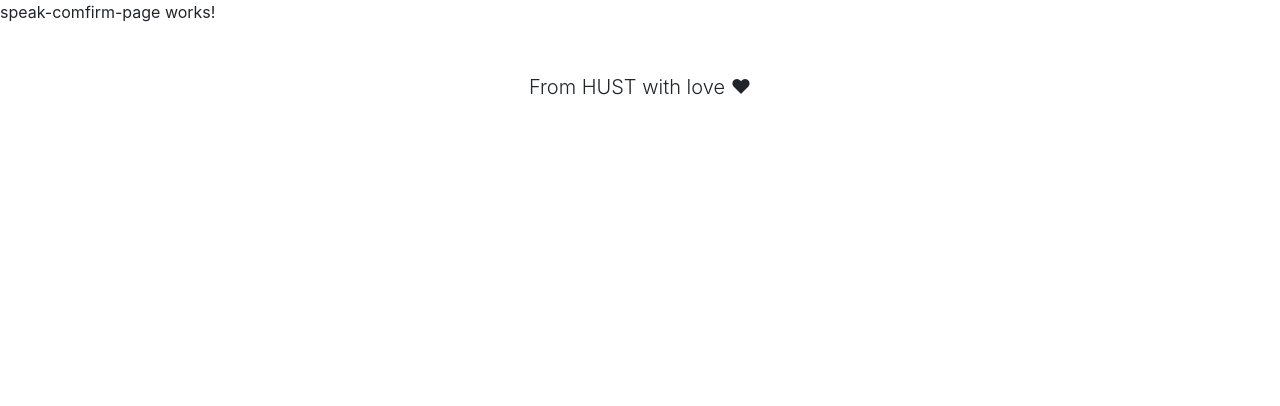
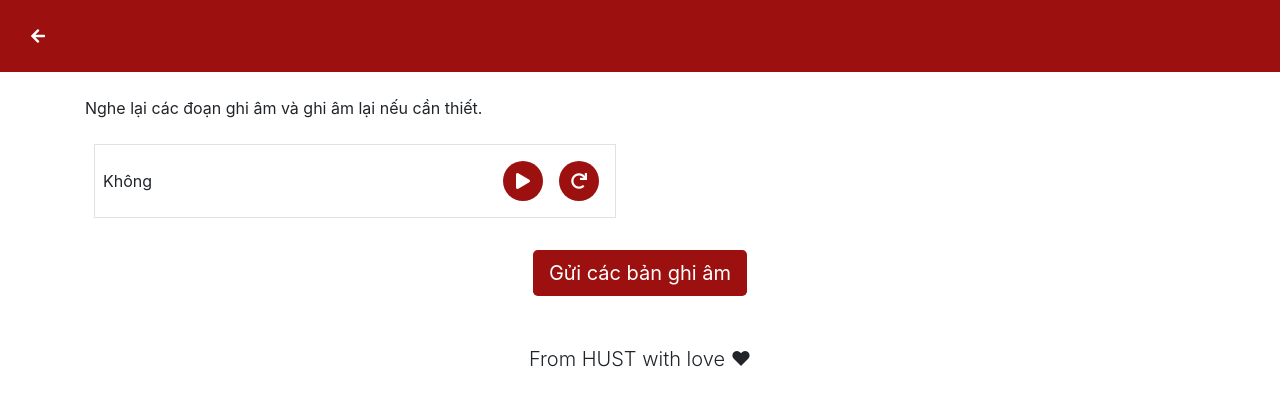
Before and after one commit to tranHieuDev23/VSCD, an Angular app: page /speak-confirm in a window 1280 px wide. Shown: the top 406 px of the page. Built offline with nearby package versions, Linux system fonts and the light colour scheme.

Commit message:
Draft for Speech confirmation page

```diff
--- a/src/app/view/pages/listen-page/listen-page.component.html
+++ b/src/app/view/pages/listen-page/listen-page.component.html
@@ -20,17 +20,14 @@
             </div>
         </div>
         <div class="col-md-6 d-flex flex-column justify-content-center py-4">
-            <button type="button" class="btn btn-primary rounded-circle shadow m-2 mx-auto" id="speak"
-                style="width: 4rem; height: 4rem;">
+            <button type="button" class="btn btn-primary rounded-circle shadow m-2 mx-auto" style="width: 4rem; height: 4rem;">
                 <i class="fas fa-play"></i>
             </button>
             <div class="mx-auto">
-                <button type="button" class="btn btn-primary rounded-circle shadow m-2" id="speak"
-                    style="width: 4rem; height: 4rem;">
+                <button type="button" class="btn btn-primary rounded-circle shadow m-2" style="width: 4rem; height: 4rem;">
                     <i class="fas fa-check"></i>
                 </button>
-                <button type="button" class="btn btn-primary rounded-circle shadow m-2" id="speak"
-                    style="width: 4rem; height: 4rem;">
+                <button type="button" class="btn btn-primary rounded-circle shadow m-2" style="width: 4rem; height: 4rem;">
                     <i class="fas fa-times"></i>
                 </button>
             </div>
--- a/src/app/view/pages/speak-comfirm-page/speak-comfirm-page.component.html
+++ b/src/app/view/pages/speak-comfirm-page/speak-comfirm-page.component.html
@@ -1 +1,32 @@
-<p>speak-comfirm-page works!</p>
+<div class="container-fluid header">
+    <nav class="nav py-2 py-md-3">
+        <a class="nav-link active" routerLink="/">
+            <i class="fas fa-arrow-left"></i>
+        </a>
+    </nav>
+</div>
+
+<div class="container my-4">
+    <p>Nghe lại các đoạn ghi âm và ghi âm lại nếu cần thiết.</p>
+    <div class="row">
+        <div class="col-md-6 px-4 py-2">
+            <div class="d-flex justify-content-between align-items-center mx-auto p-2 border">
+                <p class="my-auto">Không</p>
+                <div>
+                    <button type="button" class="btn btn-primary rounded-circle m-2" style="width: 2.5rem; height: 2.5rem;">
+                        <i class="fas fa-play"></i>
+                    </button>
+                    <button type="button" class="btn btn-primary rounded-circle m-2" style="width: 2.5rem; height: 2.5rem;">
+                        <i class="fas fa-redo"></i>
+                    </button>
+                </div>
+            </div>
+        </div>
+
+        <div class="col-12">
+            <button type="button" class="btn btn-lg btn-primary mt-4 mx-auto d-block">
+                Gửi các bản ghi âm
+            </button>
+        </div>
+    </div>
+</div>
--- a/src/app/view/pages/speak-comfirm-page/speak-comfirm-page.component.scss
+++ b/src/app/view/pages/speak-comfirm-page/speak-comfirm-page.component.scss
@@ -0,0 +1,4 @@
+button {
+  border: none;
+  background-color: #9c100f;
+}
--- a/src/app/view/pages/speak-page/speak-page.component.html
+++ b/src/app/view/pages/speak-page/speak-page.component.html
@@ -20,19 +20,18 @@
             </div>
         </div>
         <div class="col-md-6 d-flex flex-column justify-content-center py-4">
-            <button type="button" class="btn btn-primary rounded-circle shadow m-2 mx-auto" id="speak"
-                style="width: 4rem; height: 4rem;">
+            <button type="button" class="btn btn-primary rounded-circle shadow m-2 mx-auto" style="width: 4rem; height: 4rem;">
                 <i class="fas fa-microphone"></i>
             </button>
             <div class="mx-auto">
-                <button type="button" class="btn btn-primary rounded-circle shadow m-2" id="speak"
-                    style="width: 4rem; height: 4rem;">
+                <button type="button" class="btn btn-primary rounded-circle shadow m-2" style="width: 4rem; height: 4rem;">
                     <i class="fas fa-play"></i>
                 </button>
-                <button type="button" class="btn btn-primary rounded-circle shadow m-2" id="speak"
-                    style="width: 4rem; height: 4rem;">
-                    <i class="fas fa-check"></i>
-                </button>
+                <a routerLink="/speak-confirm">
+                    <button type="button" class="btn btn-primary rounded-circle shadow m-2" style="width: 4rem; height: 4rem;">
+                        <i class="fas fa-check"></i>
+                    </button>
+                </a>
             </div>
         </div>
     </div>
```
